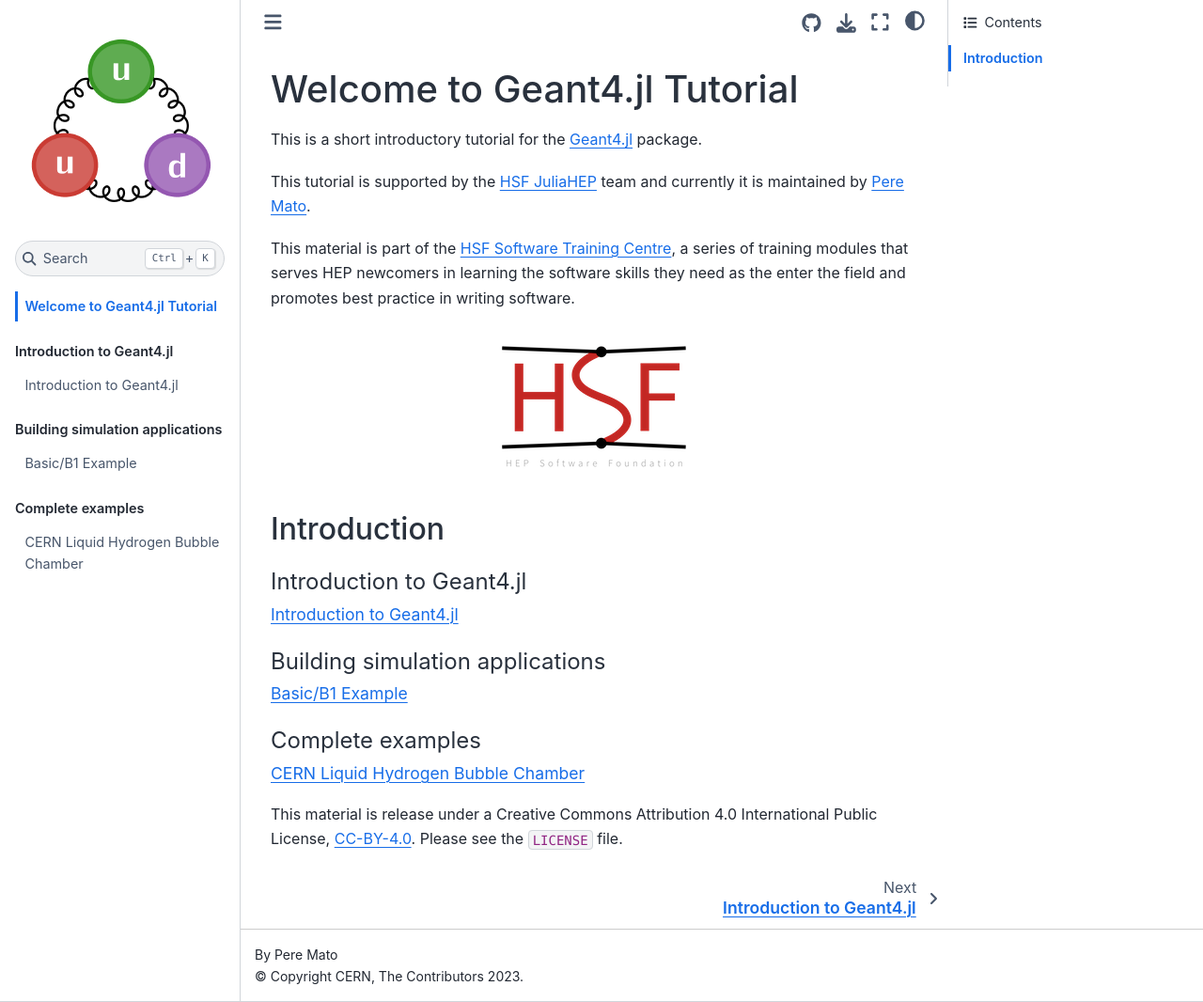
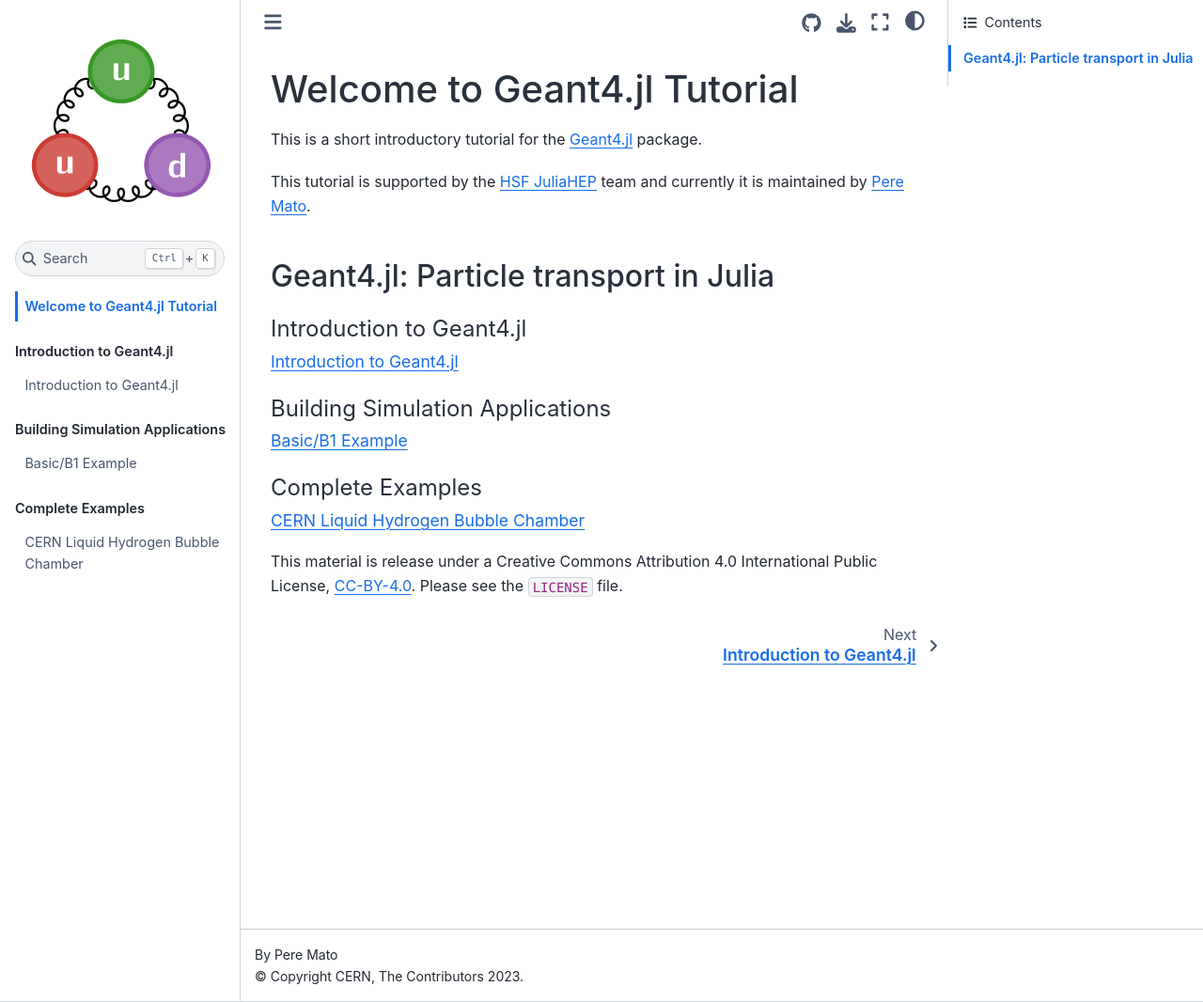
Before and after one commit to peremato/Geant4.jl-tutorial, a Jupyter Book: the page built from tutorial/docs/intro.md, in a window 1280 px wide and 1066 px high. Shown: the whole window at 94% size. Built offline with Jupyter Book 1.0.4 settings and Sphinx 7.4.7 and the Sphinx Book theme 1.1.4, drawn with Linux system fonts in a browser that asks for light colours; pages that are not in the unit, such as notebooks, are missing from menus.

Commit message:
More fixes

````diff
--- a/tutorial/docs/_toc.yml
+++ b/tutorial/docs/_toc.yml
@@ -8,9 +8,9 @@
   chapters:
   - file: geant4-jl-intro
   - file: geant4-jl-geometry
-- caption: Building simulation applications
+- caption: Building Simulation Applications
   chapters:
     - file: geant4-jl-applications
-- caption: Complete examples
+- caption: Complete Examples
   chapters:
   - file: examples/HBC30
--- a/tutorial/docs/intro.md
+++ b/tutorial/docs/intro.md
@@ -4,14 +4,8 @@
 
 This tutorial is supported by the [HSF JuliaHEP](https://hepsoftwarefoundation.org/workinggroups/juliahep.html) team and currently it is maintained by [Pere Mato](https://github.com/peremato).
 
-This material is part of the [HSF Software Training Centre](https://hepsoftwarefoundation.org/training/curriculum.html), a series of training modules that serves HEP newcomers in learning the software skills they need as the enter the field and promotes best practice in writing software.
 
-<p align="center">
-<img src="hsf_logo_angled.png" alt="HEP Software Foundation Logo..."/>
-</p>
-
-
-## Introduction
+## Geant4.jl: Particle transport in Julia
 
 
 ```{tableofcontents}
````
Also changed, not shown: README.md (+2 -2 lines).
